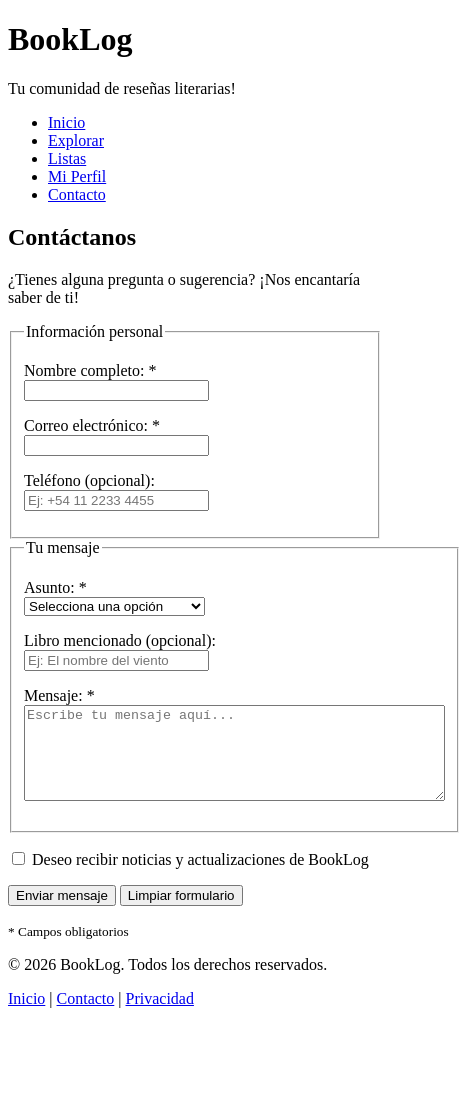
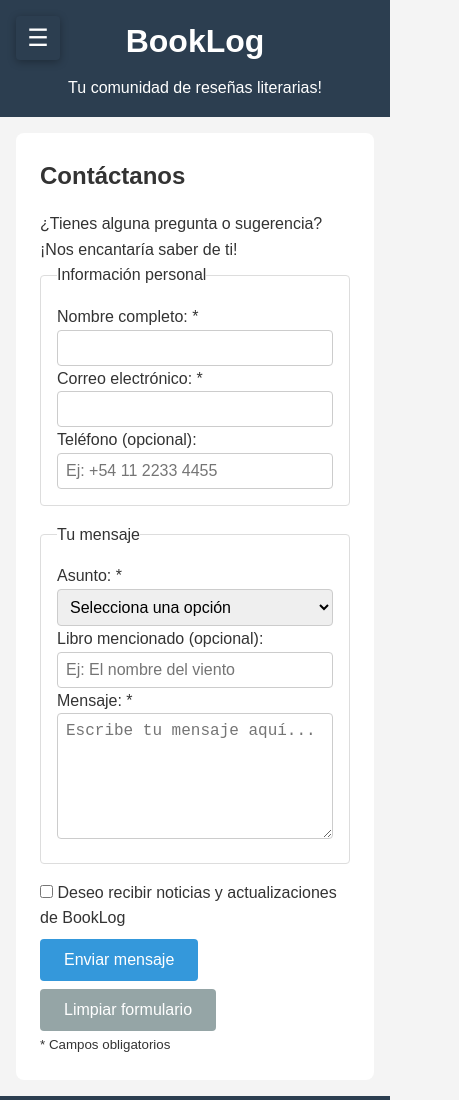
Before and after one commit to solvasquez/proyecto-aplicaciones-web-cliente-2026, a plain HTML site: page contact.html in a window 390 px wide. Shown: the top 1100 px of the page, 459 px wide, since content can reach past the window. Before the commit the page ends 1016 px from the top, so only its background shows below. Drawn offline with Linux system fonts and the light colour scheme.

Commit message:
feature/add-header-css

```diff
--- a/contact.html
+++ b/contact.html
@@ -5,6 +5,7 @@
     <meta name="viewport" content="width=device-width, initial-scale=1.0">
     <meta name="description" content="Contacta con BookLog">
     <title>Contacto - BookLog</title>
+    <link rel="stylesheet" href="styles.css">
 </head>
 <body>
     <header>
@@ -12,8 +13,12 @@
         <p>Tu comunidad de reseñas literarias!</p>
     </header>
 
+    <input type="checkbox" id="menu-toggle" class="menu-toggle">
+    <label for="menu-toggle" class="menu-overlay"></label>
+
     <nav>
-        <ul>
+        <label for="menu-toggle" class="menu-btn">☰</label>
+        <ul class="menu-list">
             <li><a href="index.html">Inicio</a></li>
             <li><a href="#explorar">Explorar</a></li>
             <li><a href="#listas">Listas</a></li>
--- /dev/null
+++ b/styles.css
@@ -0,0 +1,263 @@
+* {
+    margin: 0;
+    padding: 0;
+    box-sizing: border-box;
+}
+
+body {
+    font-family: Arial, sans-serif;
+    line-height: 1.6;
+    color: #333;
+    background-color: #f4f4f4;
+    display: flex;
+    flex-direction: column;
+    min-height: 100vh;
+}
+
+header {
+    background-color: #2c3e50;
+    color: white;
+    padding: 1rem;
+    text-align: center;
+}
+
+header h1 {
+    margin-bottom: 0.5rem;
+}
+
+nav {
+    position: sticky;
+    top: 0;
+    background-color: #34495e;
+    z-index: 1000;
+}
+
+nav ul {
+    list-style: none;
+    display: flex;
+    justify-content: center;
+    gap: 1.5rem;
+    padding: 1rem;
+}
+
+nav a {
+    color: white;
+    text-decoration: none;
+}
+
+nav a:hover {
+    text-decoration: underline;
+}
+
+.menu-toggle {
+    display: none;
+}
+
+nav label {
+    display: none;
+}
+
+.menu-btn {
+    display: none;
+}
+
+main {
+    flex: 1;
+    max-width: 1200px;
+    width: 100%;
+    margin: 0 auto;
+    padding: 2rem;
+    display: grid;
+    grid-template-columns: repeat(2, 1fr);
+    gap: 2rem;
+}
+
+section {
+    background: white;
+    padding: 1.5rem;
+    border-radius: 8px;
+}
+
+section h2 {
+    margin-bottom: 1rem;
+}
+
+article {
+    border-left: 4px solid #3498db;
+    padding-left: 1rem;
+    margin-bottom: 1rem;
+}
+
+aside {
+    background: white;
+    padding: 1.5rem;
+    border-radius: 8px;
+    height: fit-content;
+}
+
+aside li {
+    margin-bottom: 0.5rem;
+}
+
+footer {
+    background-color: #2c3e50;
+    color: white;
+    text-align: center;
+    padding: 1.5rem;
+    z-index: 10;
+}
+
+footer a {
+    color: #3498db;
+    text-decoration: none;
+}
+
+footer nav a {
+    color: #3498db;
+}
+
+@media (max-width: 768px) {
+    nav {
+        position: relative;
+        z-index: 1000;
+    }
+
+    .menu-toggle {
+        position: fixed;
+        top: 1rem;
+        left: 1rem;
+        width: 44px;
+        height: 44px;
+        opacity: 0;
+        z-index: 1004;
+        cursor: pointer;
+    }
+
+    .menu-overlay {
+        position: fixed;
+        top: 0;
+        width: 100%;
+        height: 100%;
+        background: rgba(0, 0, 0, 0.5);
+        opacity: 0;
+        visibility: hidden;
+        transition: opacity 0.3s, visibility 0.3s;
+        z-index: 100;
+        cursor: pointer;
+    }
+
+    .menu-btn {
+        display: block;
+        position: fixed;
+        top: 1rem;
+        left: 1rem;
+        width: 44px;
+        height: 44px;
+        background: #2c3e50;
+        color: #fff;
+        font-size: 1.5rem;
+        text-align: center;
+        line-height: 44px;
+        cursor: pointer;
+        z-index: 1003;
+        border-radius: 4px;
+        box-shadow: 0 2px 8px rgba(0,0,0,0.3);
+    }
+
+    nav ul.menu-list {
+        display: flex;
+        position: fixed;
+        top: 0;
+        left: -250px;
+        width: 250px;
+        height: 100%;
+        flex-direction: column;
+        gap: 0;
+        padding-top: 70px;
+        padding-left: 0;
+        background: #34495e;
+        transition: left 0.3s;
+        z-index: 2000;
+        list-style: none;
+    }
+
+    nav ul.menu-list li {
+        width: 100%;
+    }
+
+    nav ul.menu-list li a {
+        display: block;
+        padding: 1rem 1.5rem;
+        border-bottom: 1px solid rgba(255, 255, 255, 0.1);
+        color: #fff;
+        text-decoration: none;
+    }
+
+    .menu-toggle:checked ~ .menu-overlay {
+        opacity: 1;
+        visibility: visible;
+    }
+
+    .menu-toggle:checked ~ nav .menu-btn {
+        left: 260px;
+    }
+
+    .menu-toggle:checked ~ nav ul.menu-list {
+        left: 0;
+    }
+
+    main {
+        grid-template-columns: 1fr;
+        padding: 1rem;
+    }
+
+    form {
+        width: 100%;
+    }
+
+    fieldset {
+        margin-bottom: 1rem;
+        border: 1px solid #ddd;
+        border-radius: 4px;
+        padding: 1rem;
+    }
+
+    input[type="text"],
+    input[type="email"],
+    input[type="tel"],
+    select,
+    textarea {
+        width: 100%;
+        padding: 0.5rem;
+        border: 1px solid #ccc;
+        border-radius: 4px;
+        font-size: 1rem;
+    }
+
+    textarea {
+        width: 100%;
+        min-width: 100%;
+        max-width: 100%;
+        resize: vertical;
+    }
+
+    button {
+        padding: 0.75rem 1.5rem;
+        margin-right: 0.5rem;
+        margin-top: 0.5rem;
+        border: none;
+        border-radius: 4px;
+        cursor: pointer;
+        font-size: 1rem;
+    }
+
+    button[type="submit"] {
+        background-color: #3498db;
+        color: white;
+    }
+
+    button[type="reset"] {
+        background-color: #95a5a6;
+        color: white;
+    }
+}
```
Also changed, not shown: index.html (+6 -1 lines).
